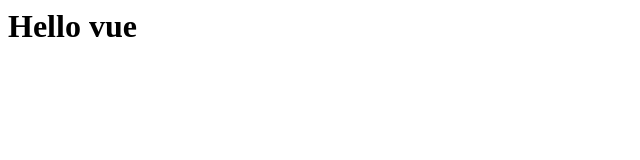
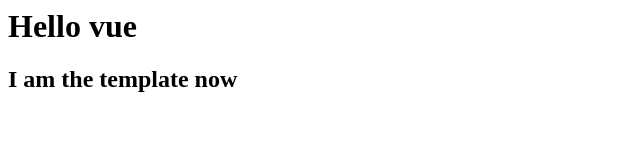
Before and after one commit to izaacyo/vue3_course, a plain HTML site: page index.html in a window 1280 px wide. Shown: the whole page, without its empty margins (0-640 px from the left). Drawn offline with nearby package versions, Linux system fonts and the light colour scheme.

Commit message:
template in html

```diff
--- a/app.js
+++ b/app.js
@@ -1 +1,6 @@
-console.log("hello");
+const app = Vue.createApp({
+    // date, functions
+    // template: '<h2> I am the template </h2>'
+})
+
+app.mount('#app')
--- a/index.html
+++ b/index.html
@@ -8,7 +8,10 @@
 </head>
 <body>
     <h1>Hello vue</h1>
-<div id="app"></div>
+
+    <div id="app">
+        <h2> I am the template now</h2>
+    </div>
 
     <script src="app.js"></script>
 </body>
```
